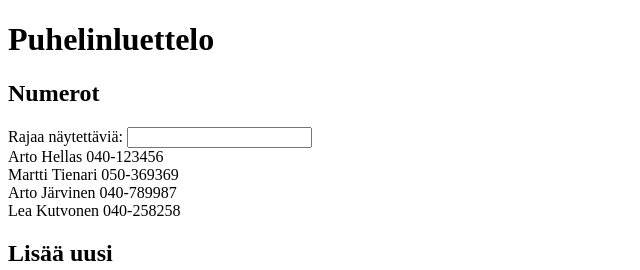
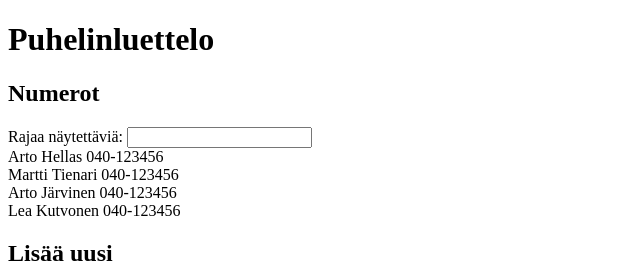
Before and after one commit to Eepa/full-stack-websovelluskehitys, a React (Create React App) app in the folder part2/exercises/phone-book/: page / in a window 1280 px wide. Shown: the top 270 px of the page, without its empty margins (0-640 px from the left). Built offline with nearby package versions, Linux system fonts and the light colour scheme; data requests are answered from the project's data file.

Commit message:
Exercise 2.11 done

```diff
--- /dev/null
+++ b/part2/exercises/phone-book/db.json
@@ -0,0 +1,24 @@
+{
+  "persons": [
+    {
+      "name": "Arto Hellas",
+      "number": "040-123456",
+      "id": 1
+    },
+    {
+      "name": "Martti Tienari",
+      "number": "040-123456",
+      "id": 2
+    },
+    {
+      "name": "Arto Järvinen",
+      "number": "040-123456",
+      "id": 3
+    },
+    {
+      "name": "Lea Kutvonen",
+      "number": "040-123456",
+      "id": 4
+    }
+  ]
+}
--- a/part2/exercises/phone-book/package.json
+++ b/part2/exercises/phone-book/package.json
@@ -3,6 +3,8 @@
   "version": "0.1.0",
   "private": true,
   "dependencies": {
+    "axios": "^0.17.1",
+    "json-server": "^0.12.1",
     "react": "^16.2.0",
     "react-dom": "^16.2.0",
     "react-scripts": "1.1.0"
@@ -11,6 +13,7 @@
     "start": "react-scripts start",
     "build": "react-scripts build",
     "test": "react-scripts test --env=jsdom",
-    "eject": "react-scripts eject"
+    "eject": "react-scripts eject",
+    "server": "json-server -p3001 db.json"
   }
 }
--- a/part2/exercises/phone-book/src/App.js
+++ b/part2/exercises/phone-book/src/App.js
@@ -1,61 +1,28 @@
 import React from 'react';
-
-
-const Person = ({person}) => {
-    return(
-        <div>{person.name} {person.number}</div>
-    )
-};
-
-const Input = ({title, value, onChange}) => {
-    return (
-        <div>
-            {title}
-            <input value={value}
-                   onChange={onChange}/>
-        </div>
-    )
-};
-
-const Persons = ({filter, handleFilterChange, persons}) => {
-
-    const filterPerson = (person) => {
-        const filterValue = filter.toLowerCase();
-        const lowerCaseName = person.name.toLowerCase();
-        const lowerCaseNumber = person.number.toLowerCase();
-
-        const nameContains = lowerCaseName.indexOf(filterValue) !== -1;
-        const numberContains = lowerCaseNumber.indexOf(filterValue) !== -1;
-        return nameContains || numberContains;
-    };
-
-    const filteredPersons = persons.filter(filterPerson);
-
-    return (
-        <div>
-            <h2>Numerot</h2>
-
-            <Input title="Rajaa näytettäviä: " value={filter} onChange={handleFilterChange}/>
-
-            {filteredPersons.map(person => <Person key={person.name} person={person} />)}
-        </div>
-    )
-};
+import axios from 'axios'
+import Persons from './components/Persons'
+import Input from './components/Input'
 
 class App extends React.Component {
     constructor(props) {
         super(props);
         this.state = {
-            persons: [
-                { name: 'Arto Hellas', number: '040-123456' },
-                { name: 'Martti Tienari', number: '050-369369' },
-                { name: 'Arto Järvinen', number: '040-789987' },
-                { name: 'Lea Kutvonen', number: '040-258258' }
-            ],
+            persons: [],
             newName: '',
             newNumber: '',
             filter: ''
         }
+    }
+
+    componentWillMount() {
+        axios
+            .get('http://localhost:3001/persons')
+            .then(response => {
+                this.setState({
+                    persons: response.data
+                });
+
+            });
     }
 
     nameEquals = (person) => {
@@ -87,7 +54,6 @@ class App extends React.Component {
             newName: event.target.value
         });
     };
-
 
     handleFilterChange = (event) => {
         this.setState({
--- /dev/null
+++ b/part2/exercises/phone-book/src/components/Input.js
@@ -0,0 +1,13 @@
+import React from 'react'
+
+const Input = ({title, value, onChange}) => {
+    return (
+        <div>
+            {title}
+            <input value={value}
+                   onChange={onChange}/>
+        </div>
+    )
+};
+
+export default Input;
--- /dev/null
+++ b/part2/exercises/phone-book/src/components/Persons.js
@@ -0,0 +1,36 @@
+import React from 'react'
+import Input from './Input'
+
+const Person = ({person}) => {
+    return(
+        <div>{person.name} {person.number}</div>
+    )
+};
+
+
+const Persons = ({filter, handleFilterChange, persons}) => {
+
+    const filterPerson = (person) => {
+        const filterValue = filter.toLowerCase();
+        const lowerCaseName = person.name.toLowerCase();
+        const lowerCaseNumber = person.number.toLowerCase();
+
+        const nameContains = lowerCaseName.indexOf(filterValue) !== -1;
+        const numberContains = lowerCaseNumber.indexOf(filterValue) !== -1;
+        return nameContains || numberContains;
+    };
+
+    const filteredPersons = persons.filter(filterPerson);
+
+    return (
+        <div>
+            <h2>Numerot</h2>
+
+            <Input title="Rajaa näytettäviä: " value={filter} onChange={handleFilterChange}/>
+
+            {filteredPersons.map(person => <Person key={person.name} person={person} />)}
+        </div>
+    )
+};
+
+export default Persons;
```
Also changed, not shown: 1 other file (tests, documents, lock files or other folders).
